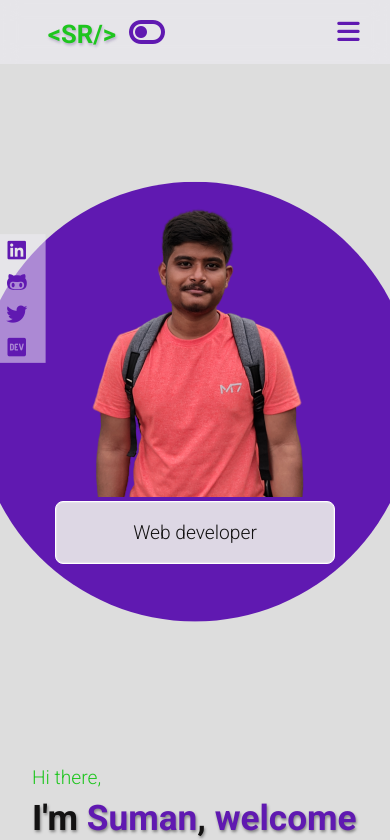
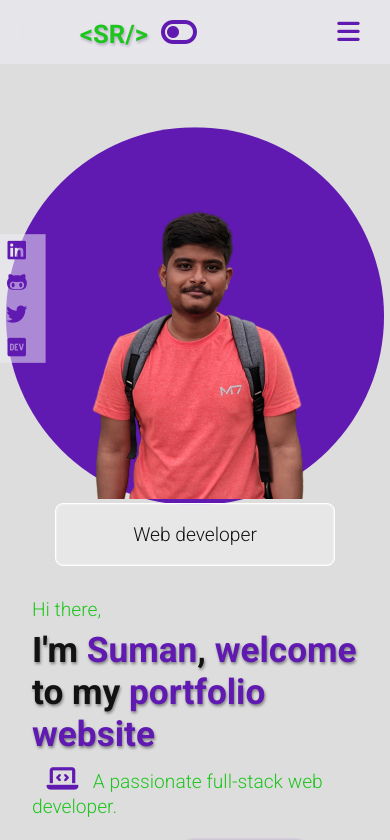
Before and after one commit to Suman373/PersonalPortfolio, a React (Create React App) app: page / in a window 390 px wide. Shown: the top 840 px of the page. Built offline with nearby package versions, Linux system fonts and the light colour scheme.

Commit message:
fix:banner deploy 2

```diff
--- a/src/styles/Banner.css
+++ b/src/styles/Banner.css
@@ -167,6 +167,7 @@
 }
 
 @media screen and (max-width:500px){
+
     .banner-slogan-container{
         padding:0.2rem 2rem;
         margin:0.5rem 0;
@@ -181,6 +182,11 @@
         margin:1rem 0.5rem;
         padding:0.5rem 1.2rem;
     }
+    .banner-image-container{
+        /* background:seagreen; */
+        height: fit-content;
+        margin-top: -2.7rem 0;
+    }
     .banner-image-container img{
         transform: scale(1);
     }
--- a/src/styles/NavBar.css
+++ b/src/styles/NavBar.css
@@ -135,7 +135,7 @@
     }
     .left .logo-container h1 a{
         /* font-size: 1.4rem; */
-        margin-left: 3rem;
+        margin-left: 5rem;
     }
     .left .fa-solid{
         font-size:2rem;
```
